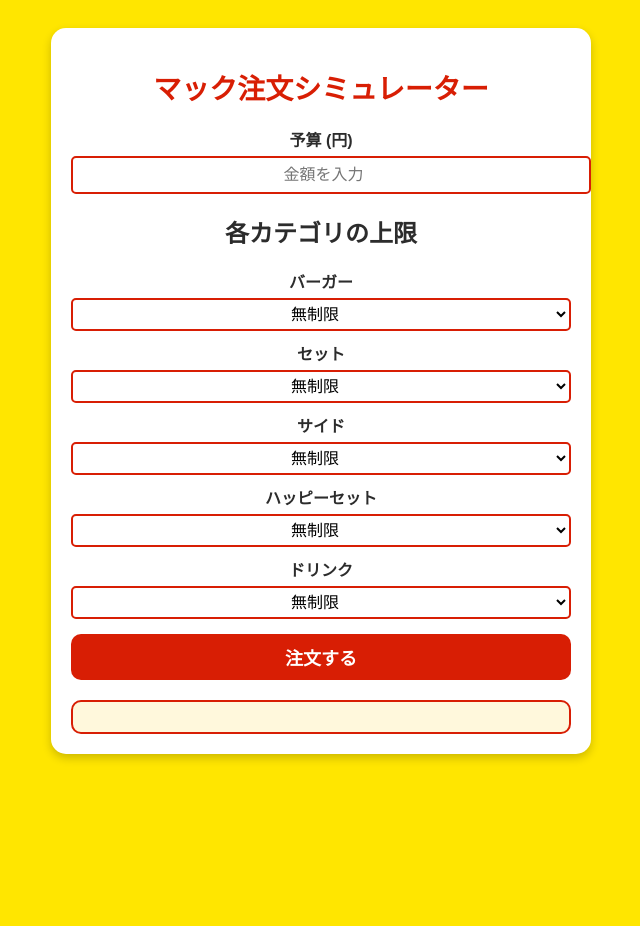
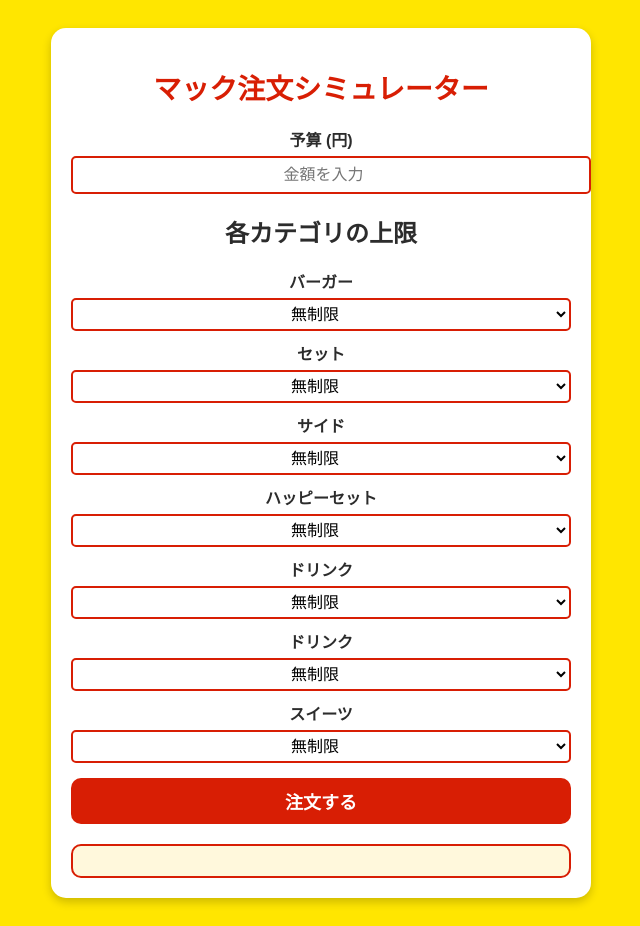
Before and after one commit to OgiwaraSota/MacGenerator, a plain HTML site: page index.html in a window 1280 px wide. Shown: the whole page, without its empty margins (319-959 px from the left). Before the commit the page ends 800 px from the top, so only its background shows below. Drawn offline with Linux system fonts and the light colour scheme.

Commit message:
Update index.html

```diff
--- a/index.html
+++ b/index.html
@@ -97,6 +97,38 @@
             <option value="10">10</option>
         </select>
 
+        <label for="drinkLimit">ドリンク</label>
+        <select id="drinkLimit">
+            <option value="Infinity">無制限</option>
+            <option value="0">0</option>
+            <option value="1">1</option>
+            <option value="2">2</option>
+            <option value="3">3</option>
+            <option value="4">4</option>
+            <option value="5">5</option>
+            <option value="6">6</option>
+            <option value="7">7</option>
+            <option value="8">8</option>
+            <option value="9">9</option>
+            <option value="10">10</option>
+        </select>
+
+        <label for="sweetLimit">スイーツ</label>
+        <select id="sweetLimit">
+            <option value="Infinity">無制限</option>
+            <option value="0">0</option>
+            <option value="1">1</option>
+            <option value="2">2</option>
+            <option value="3">3</option>
+            <option value="4">4</option>
+            <option value="5">5</option>
+            <option value="6">6</option>
+            <option value="7">7</option>
+            <option value="8">8</option>
+            <option value="9">9</option>
+            <option value="10">10</option>
+        </select>
+
         <button onclick="startOrder()">注文する</button>
 
         <div id="orderResult"></div>
```
